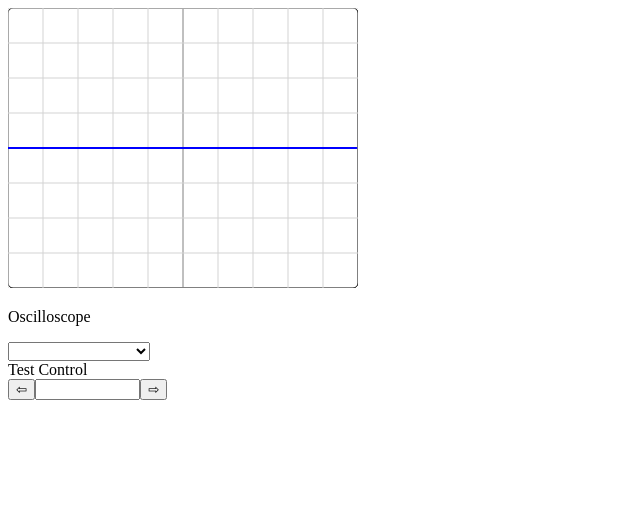
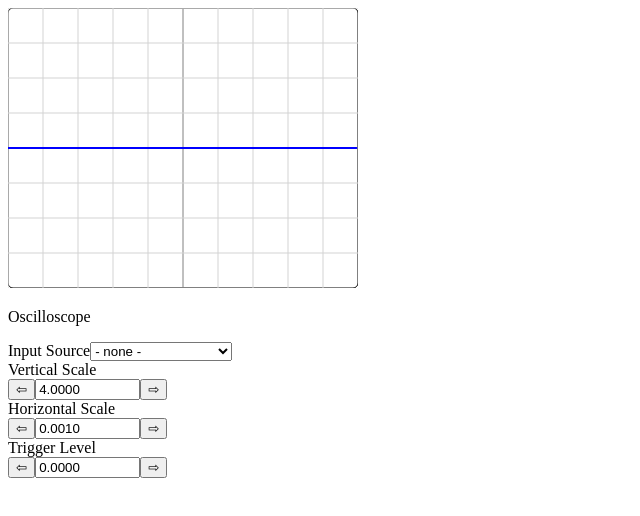
Before and after one commit to jaredellison/react-tone-scope, a React app: page / in a window 1280 px wide. Shown: the top 516 px of the page, without its empty margins (0-640 px from the left). Built offline with nearby package versions, Linux system fonts and the light colour scheme; the HTML template or start-up script is replaced by a standard one.

Commit message:
Implement vertical and horizonta scale and trigger level controls

```diff
--- a/client/src/components/Control.jsx
+++ b/client/src/components/Control.jsx
@@ -1,14 +1,59 @@
-import React from 'react';
+import React, { useState } from 'react';
 
-const Control = ({ setterFunction, id, label, upperLimit, lowerLimit, initialValue, step }) => {
+const Control = ({
+  setterFunction,
+  id,
+  label,
+  upperLimit,
+  lowerLimit,
+  value,
+  step
+}) => {
   step = step || 1;
+
   return (
     <div className="control-container">
-      <label htmlFor={id}>{label}</label>
+      <label className="control-label" htmlFor={id}>{label}</label>
       <div className="control-input-container">
-      <button>⇦</button>
-      <input type="text" id={id}  minLength="4" maxLength="8" size="10" value={initialValue}></input>
-      <button>⇨</button>
+        <button
+          onClick={() => {
+            const newValue = value - step;
+            if (newValue < lowerLimit) return;
+            setterFunction(newValue);
+          }}
+        >
+          ⇦
+        </button>
+        <input
+          class="control-input"
+          type="text"
+          id={id}
+          minLength="4"
+          maxLength="8"
+          size="10"
+          value={value.toFixed(4)}
+          onChange={(e) => {
+            const value = Number(e.target.value);
+            if (typeof value !== 'number') return;
+            if (value < lowerLimit) {
+              setterFunction(lowerLimit);
+            }
+            else if (value > upperLimit) {
+              setterFunction(upperLimit);
+            } else {
+              setterFunction(value);
+            }
+          }}
+        />
+        <button
+          onClick={() => {
+            const newValue = value + step;
+            if (newValue > upperLimit) return;
+            setterFunction(newValue);
+          }}
+        >
+          ⇨
+        </button>
       </div>
     </div>
   );
--- a/client/src/components/Oscilloscope.jsx
+++ b/client/src/components/Oscilloscope.jsx
@@ -100,29 +100,60 @@ class Oscilloscope extends React.Component {
   }
 
   render() {
-    const { samples, verticalScale, horizontalScale } = this.state;
+    const { samples, verticalScale, horizontalScale, triggerLevel } = this.state;
 
     return (
       <div id="oscilloscope-container">
         <Screen samples={samples} verticalScale={verticalScale} horizontalScale={horizontalScale}/>
         <div id="controls">
         <p>Oscilloscope</p>
+          <label className="control-label">Input Source</label>
+
           <select onChange={this.handleSelect}>
-            <option value={-1} />
+            <option value={-1}> - none -</option>
             {this.props.sources.map((source, i) => (
               <option key={i} value={i}>
                 {source.name}
               </option>
             ))}
           </select>
+
           <Control
-          setterFunction={() => {}}
-          id="testControl"
-          label="Test Control"
-          upperLimit={0}
-          lowerLimit={100}
-          step={1}
+          setterFunction={(value) => {
+            this.setState({verticalScale: value});
+          }}
+          id="vertical-scale-control"
+          label="Vertical Scale"
+          lowerLimit={0}
+          upperLimit={10}
+          step={0.1}
+          value={verticalScale}
           />
+
+          <Control
+          setterFunction={(value) => {
+            this.setState({horizontalScale: value});
+          }}
+          id="horizontal-scale-control"
+          label="Horizontal Scale"
+          lowerLimit={0}
+          upperLimit={1}
+          step={0.0001}
+          value={horizontalScale}
+          />
+
+          <Control
+          setterFunction={(value) => {
+            this.setState({triggerLevel: value});
+          }}
+          id="trigger-level-control"
+          label="Trigger Level"
+          lowerLimit={-10}
+          upperLimit={10}
+          step={0.01}
+          value={triggerLevel}
+          />
+
         </div>
       </div>
     );
```
Also changed, not shown: 1 other file (tests, documents, lock files or other folders).
